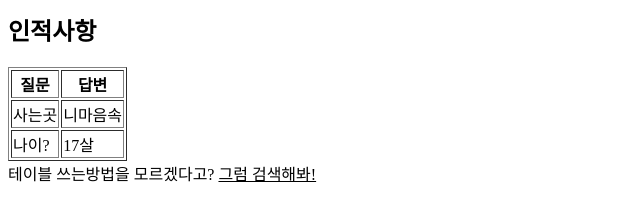
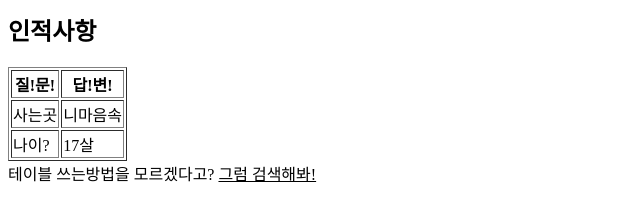
Before and after one commit to keuns168/first-noona-project, a plain HTML site: page index.html in a window 1280 px wide. Shown: the part 717-919 px from the top of the page, 0-640 px from the left. Drawn offline with Linux system fonts and the light colour scheme.

Commit message:
fourth commit

```diff
--- a/index.html
+++ b/index.html
@@ -37,8 +37,8 @@
     <h2>인적사항</h2>
     <table border="1">
       <tr>
-        <th>질문</th>
-        <th>답변</th>
+        <th>질!문!</th>
+        <th>답!변!</th>
       </tr>
       <tr>
         <td>사는곳</td>
```
